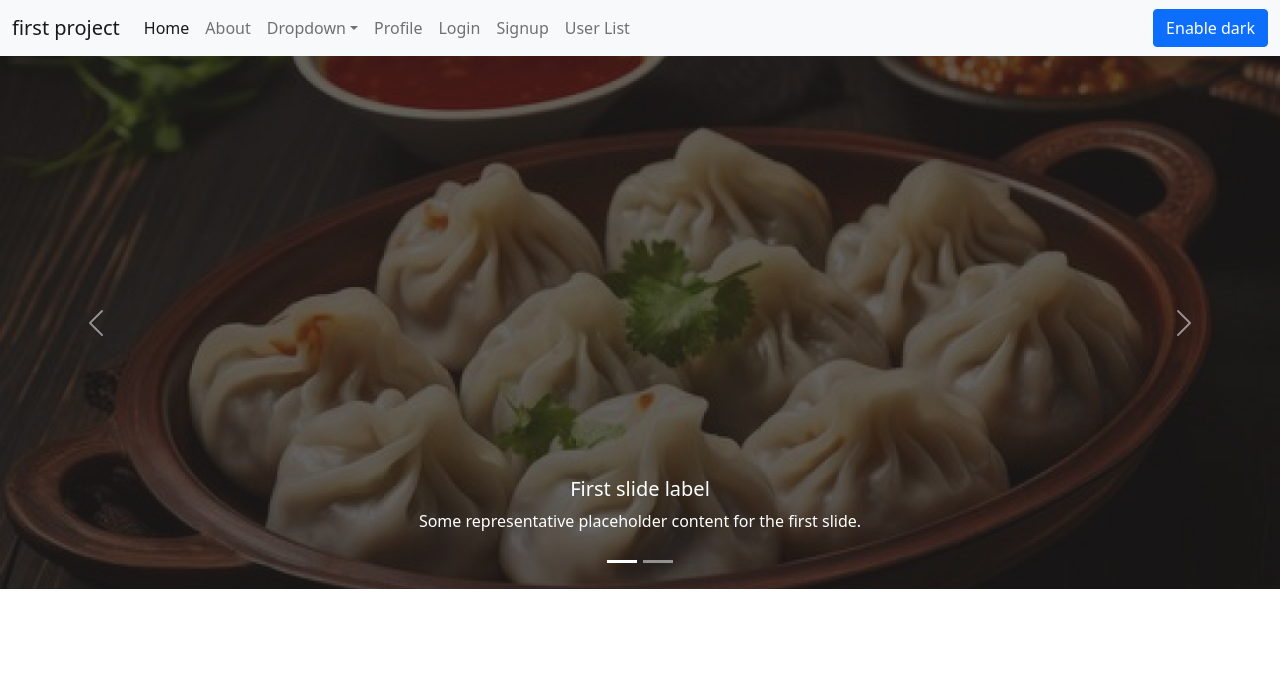
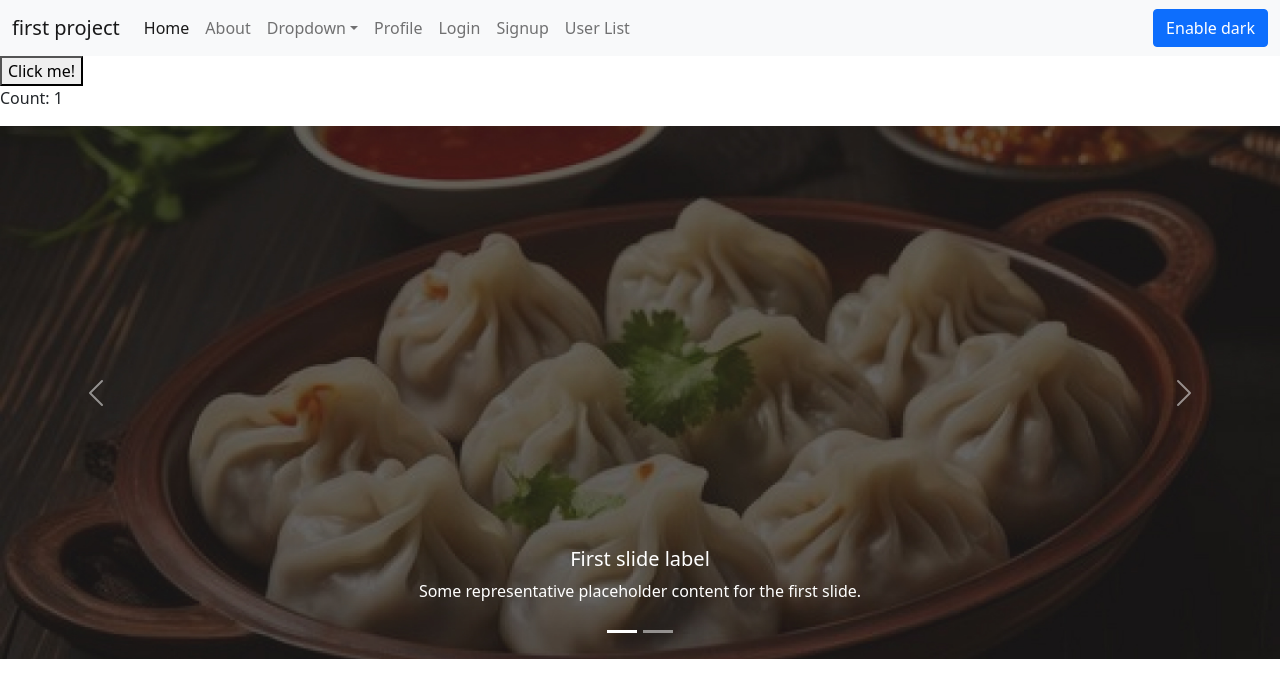
Before and after one commit to Raju-bit-creator/push-react, a React (Vite) app: page / in a window 1280 px wide. Shown: the top 698 px of the page. Built offline with nearby package versions, Linux system fonts and the light colour scheme.

Commit message:
life cycle

```diff
--- a/src/App.jsx
+++ b/src/App.jsx
@@ -11,6 +11,7 @@ import Login from "./components/Login";
 import Signup from "./components/Signup";
 import Userlist from "./components/Userlist";
 import User from "./components/Userdetail";
+import ClassBase from "./components/ClassBase";
 
 function App() {
   const [count, setCount] = useState(0);
@@ -46,6 +47,7 @@ function App() {
       <Router>
         <Navbar toggleMode={toggleMode} title={title} text={text} mode={mode} />
         <Alert alert={alert} />
+        <ClassBase />
 
         <Routes>
           <Route path="/" element={<Home />} />
--- a/src/components/About.jsx
+++ b/src/components/About.jsx
@@ -10,8 +10,8 @@ const About = () => {
   console.log("i a first"); //render
 
   useEffect(() => {
-    console.log("i am useffect");
-  }, []);
+    console.log("i am useffect", text);
+  }, [text]);
   const handleLowercase = () => {
     console.log("you click to lowercase");
     setText(text.toLowerCase());
@@ -52,3 +52,27 @@ const About = () => {
 };
 
 export default About;
+
+// import React, { useEffect, useState } from 'react'
+
+// const about = () => {
+//   const [count, setCount]= useState(1)
+//   //mounting phase
+//   useEffect(()=>{
+//     console.log("i am useffect")
+//   },[])
+//   //updating phase
+//   useEffect(()=>{
+//     console.log("i am useffect")
+//   },[])
+
+//   // unmounting phase
+
+//   return (
+//     <div>
+
+//     </div>
+//   )
+// }
+
+// export default about
--- /dev/null
+++ b/src/components/ClassBase.jsx
@@ -0,0 +1,35 @@
+//create class based component
+import React, { Component } from "react";
+
+export default class ClassBase extends Component {
+  constructor(props) {
+    //constructor initialization phase
+    super(props);
+    this.state = {
+      count: 1,
+    };
+  }
+  // mounting  phase
+  componentDidMount() {
+    console.log("Component mounted");
+  }
+  // updating phase
+  componentDidUpdate() {
+    console.log("Component updated");
+  }
+  // unmounting phase
+  componentWillUnmount() {
+    console.log("Component unmounted");
+  }
+
+  render() {
+    return (
+      <div>
+        <button onClick={() => this.setState({ count: this.state.count + 1 })}>
+          Click me!
+        </button>
+        <p>Count: {this.state.count}</p>
+      </div>
+    );
+  }
+}
```
